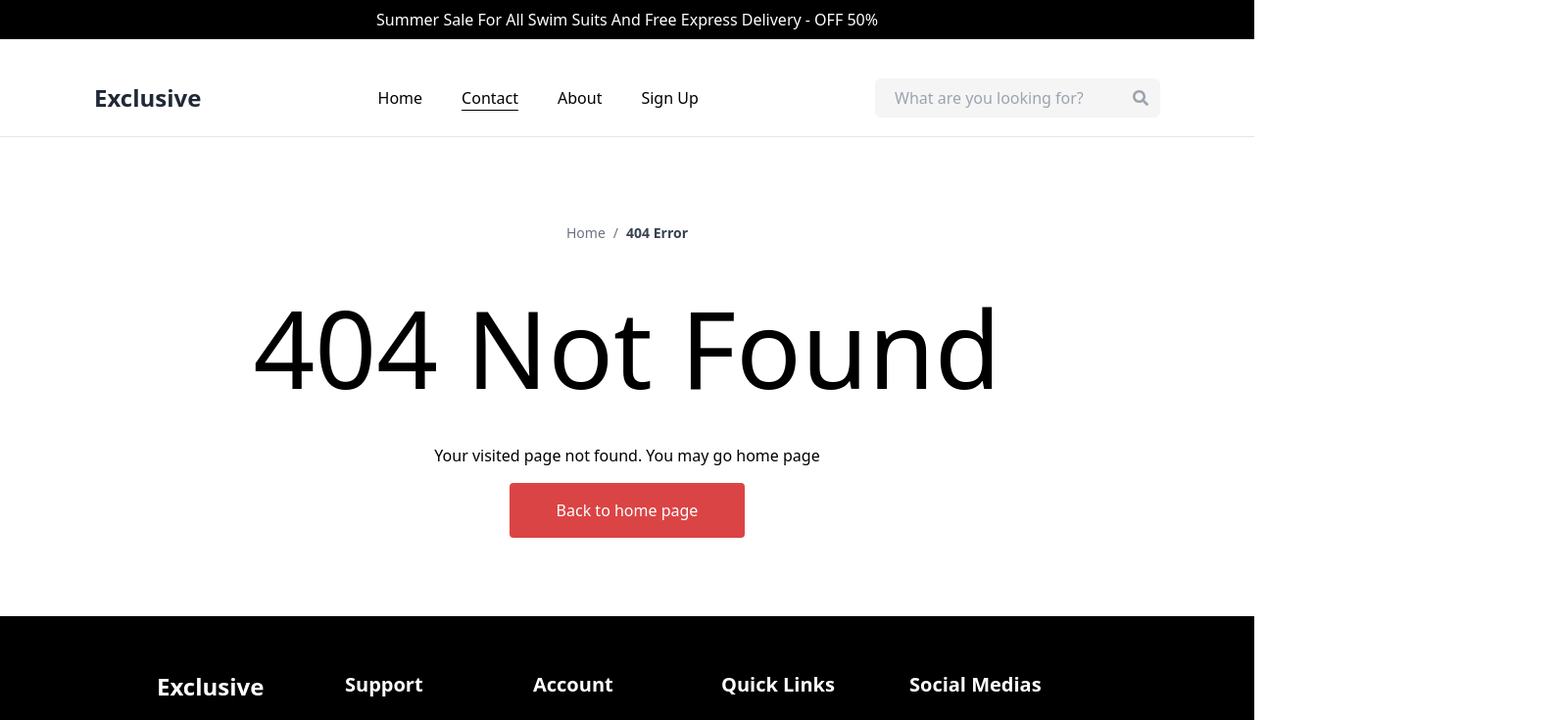
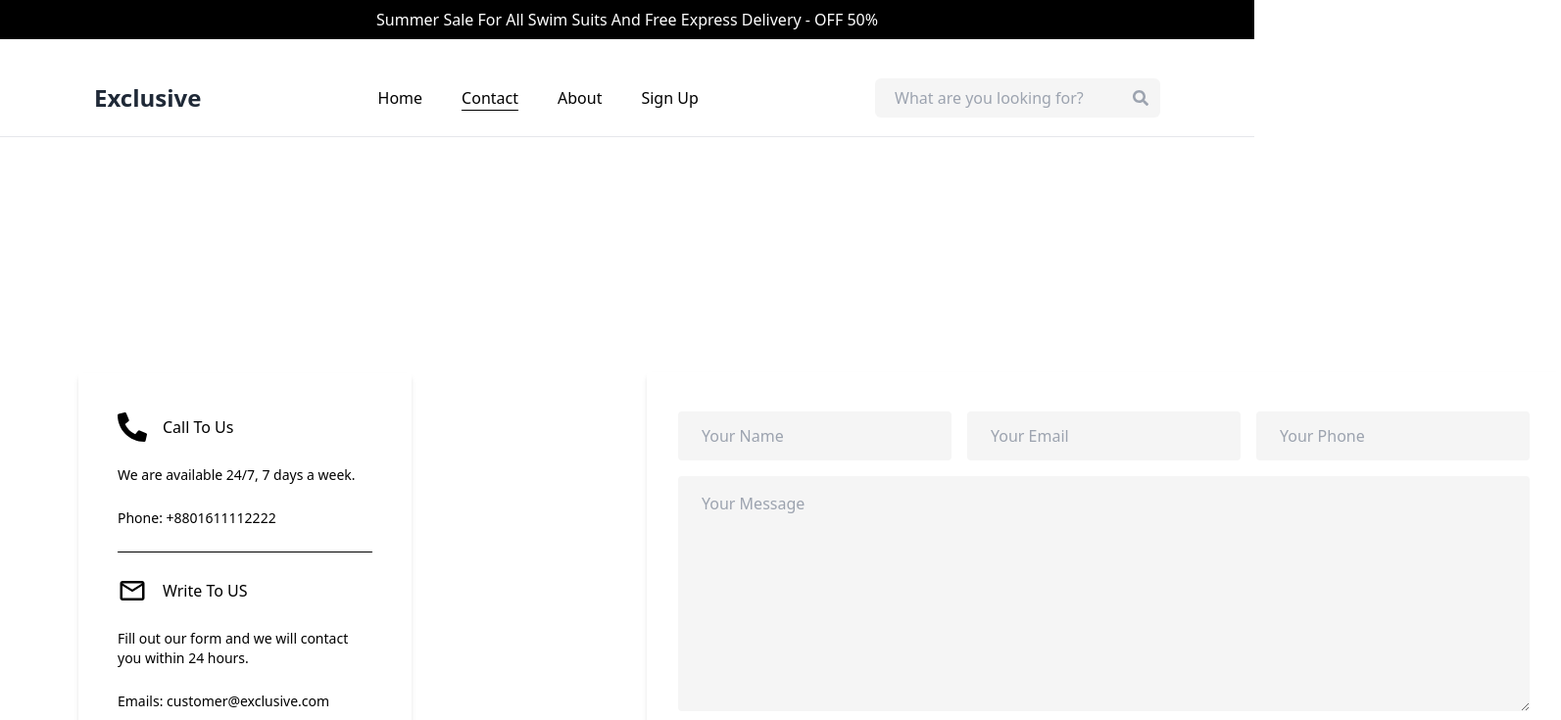
Before and after one commit to gbnunes7/exclusive-e-commerce, a Next.js app in the folder frontend/: page /contact in a window 1280 px wide. Before the commit this address had no page. Shown: the top 735 px of the page at 98% size, 1593 px wide, since content can reach past the window. Built offline with nearby package versions, Linux system fonts and the light colour scheme.

Commit message:
feat: create a contact route

```diff
--- /dev/null
+++ b/frontend/src/app/contact/page.tsx
@@ -0,0 +1,7 @@
+import ContactPage from '@/_pages/Contact';
+
+const Contact = () => {
+  return <ContactPage />;
+};
+
+export default Contact;
```
